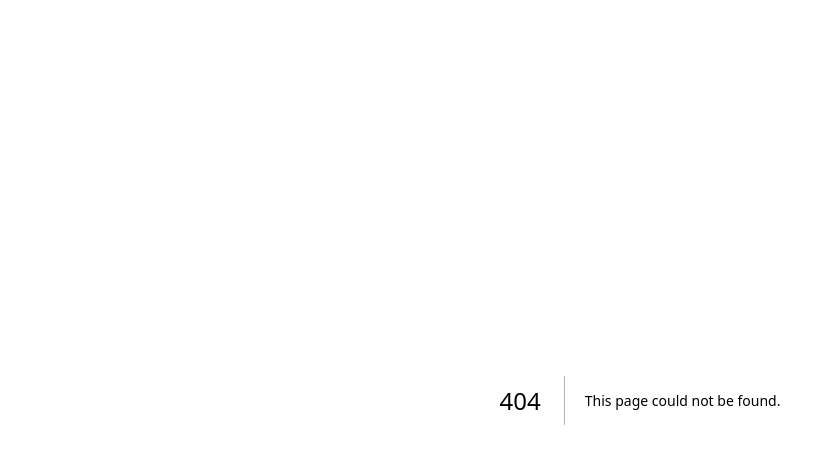
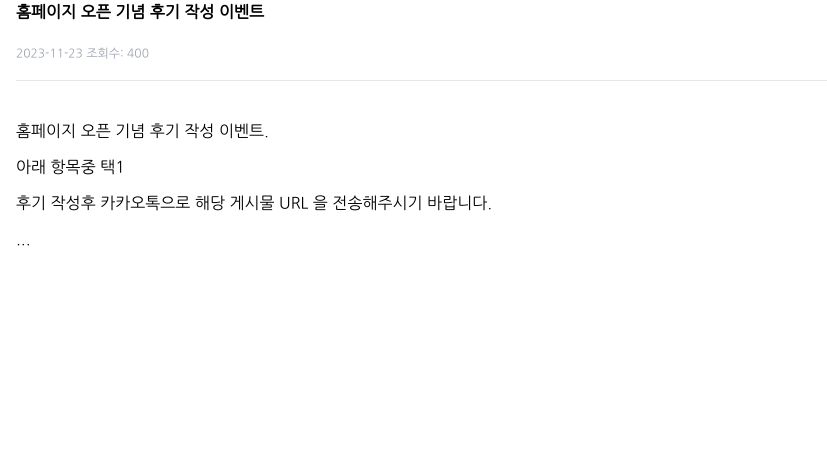
Before and after one commit to MaximHelio/aroma-shop, a Next.js app: page /notice/detail/1 in a window 1280 px wide. Before the commit this address had no page. Shown: the top 464 px of the page, without its empty margins (0-827 px from the left). Built offline with nearby package versions, Linux system fonts and the light colour scheme.

Commit message:
Board Detail

```diff
--- /dev/null
+++ b/app/notice/detail/[board_pk]/page.tsx
@@ -0,0 +1,13 @@
+import BoardsDetailTitle from "@/components/boards/boards-detail-title"
+import BoardsDetailContents from "@/components/boards/boards-detail-contents"
+
+const Detail = () => {
+  return (
+    <div className="mx-4">
+      <BoardsDetailTitle />
+      <BoardsDetailContents />
+    </div>
+  )
+}
+
+export default Detail
--- /dev/null
+++ b/components/boards/boards-detail-contents.tsx
@@ -0,0 +1,16 @@
+"use client"
+
+const BoardsDetailContents = () => {
+  return (
+    <div className="py-8">
+      <p className="leading-9">
+        홈페이지 오픈 기념 후기 작성 이벤트.<br />
+        아래 항목중 택1<br />
+        후기 작성후 카카오톡으로 해당 게시물 URL 을 전송해주시기 바랍니다.<br />
+        ...
+      </p>
+    </div>
+  )
+}
+
+export default BoardsDetailContents
--- /dev/null
+++ b/components/boards/boards-detail-title.tsx
@@ -0,0 +1,14 @@
+"use client"
+
+const BoardsDetailTitle = () => {
+  return (
+    <div>
+      <h3 className="font-bold">홈페이지 오픈 기념 후기 작성 이벤트</h3>
+      <div className="py-4 border-b border-gray-200">
+        <small className="text-xs text-gray-400">2023-11-23 조회수: 400</small>
+      </div>
+    </div>
+  )
+}
+
+export default BoardsDetailTitle
```
